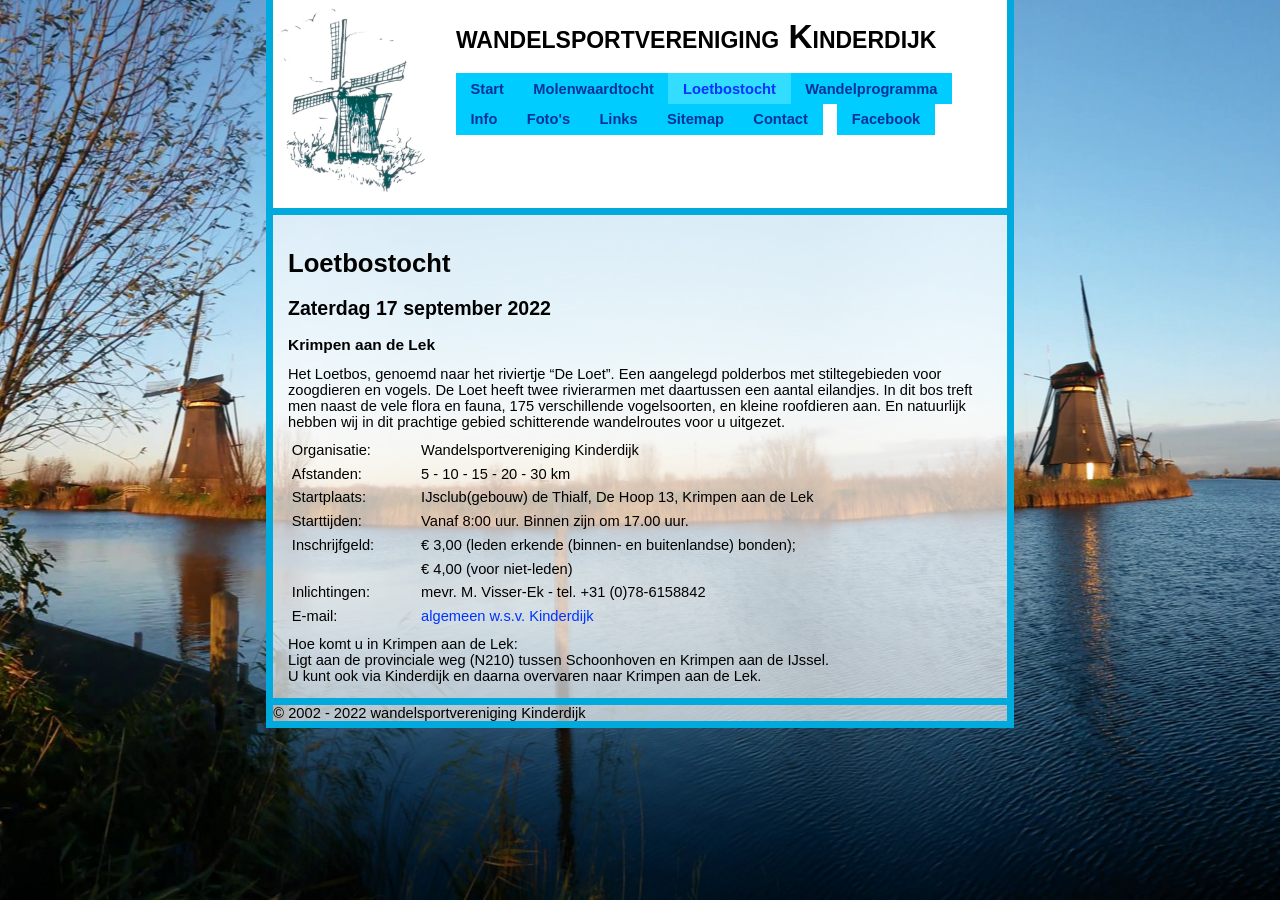
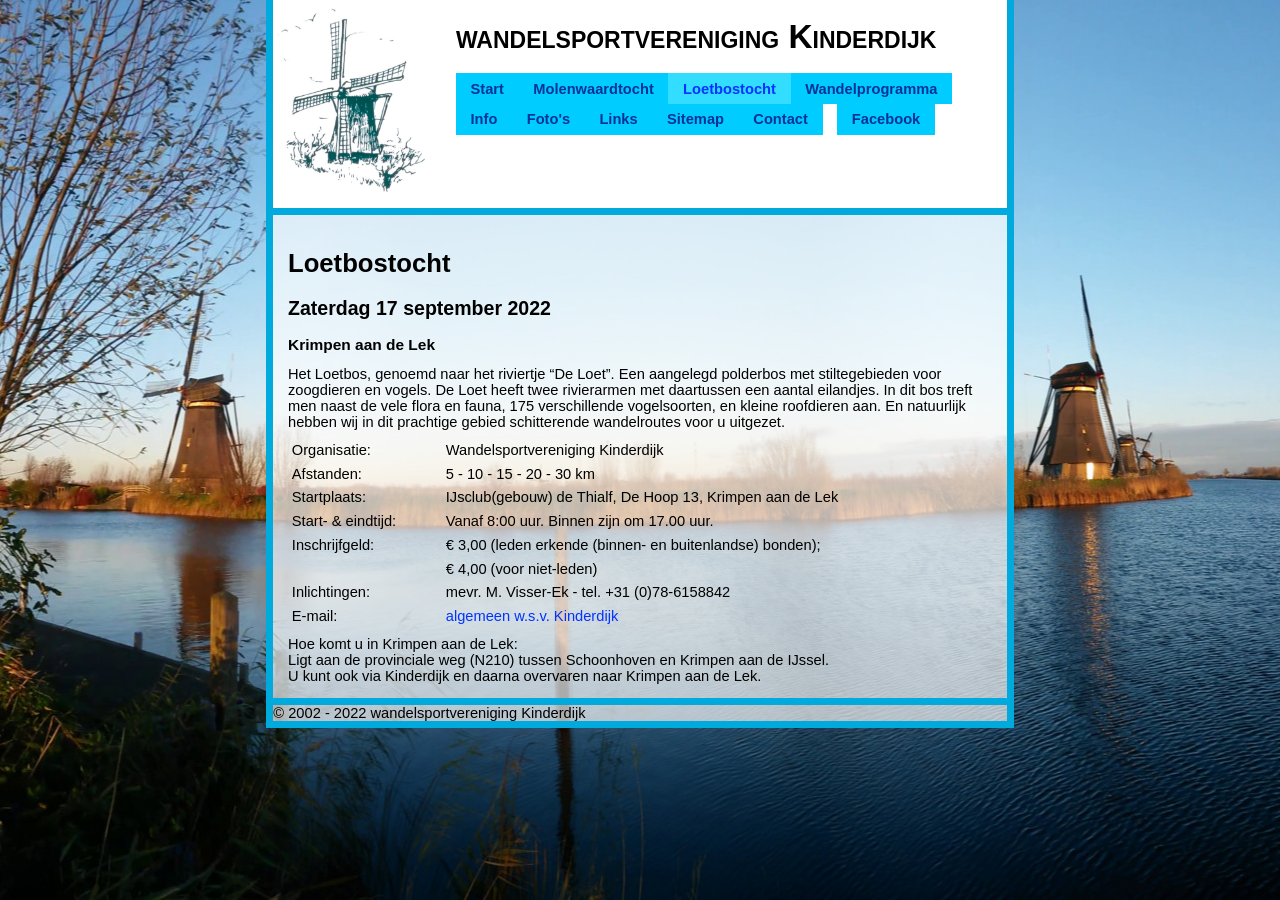
Before and after one commit to jvisser84/www.wsvkinderdijk.nl, a Jekyll site: the page built from docs/loetbostocht.md, in a window 1280 px wide. Built offline with Jekyll 4.4.1, drawn with Linux system fonts in a browser that asks for light colours.

Commit message:
'Starttijden' veranderd in 'Start- & eindtijd'

```diff
--- a/docs/loetbostocht.md
+++ b/docs/loetbostocht.md
@@ -9,14 +9,14 @@ permalink: /loetbostocht
 
 Het Loetbos, genoemd naar het riviertje “De Loet”. Een aangelegd polderbos met stiltegebieden voor zoogdieren en vogels. De Loet heeft twee rivierarmen met daartussen een aantal eilandjes. In dit bos treft men naast de vele flora en fauna, 175 verschillende vogelsoorten, en kleine roofdieren aan. En natuurlijk hebben wij in dit prachtige gebied schitterende wandelroutes voor u uitgezet.
 
-Organisatie:   | Wandelsportvereniging Kinderdijk
-Afstanden:     | 5 - 10 - 15 - 20 - 30 km
-Startplaats:   | IJsclub(gebouw) de Thialf, De Hoop 13, Krimpen aan de Lek
-Starttijden:   | Vanaf 8:00 uur. Binnen zijn om 17.00 uur.
-Inschrijfgeld: | &euro; 3,00 (leden erkende (binnen- en buitenlandse) bonden);
-               | &euro; 4,00 (voor niet-leden)
-Inlichtingen:  | mevr. M. Visser-Ek - tel. +31 (0)78-<span id="dummy">DUMMY</span>6158<span id="dummy">DUMMY</span>842
-E-mail:        | <span id="mail-algemeen"></span>
+Organisatie:       | Wandelsportvereniging Kinderdijk
+Afstanden:         | 5 - 10 - 15 - 20 - 30 km
+Startplaats:       | IJsclub(gebouw) de Thialf, De Hoop 13, Krimpen aan de Lek
+Start- & eindtijd: | Vanaf 8:00 uur. Binnen zijn om 17.00 uur.
+Inschrijfgeld:     | &euro; 3,00 (leden erkende (binnen- en buitenlandse) bonden);
+                   | &euro; 4,00 (voor niet-leden)
+Inlichtingen:      | mevr. M. Visser-Ek - tel. +31 (0)78-<span id="dummy">DUMMY</span>6158<span id="dummy">DUMMY</span>842
+E-mail:            | <span id="mail-algemeen"></span>
 
 Hoe komt u in Krimpen aan de Lek:
 Ligt aan de provinciale weg (N210) tussen Schoonhoven en Krimpen aan de IJssel.
```
Also changed, not shown: docs/molenwaardtocht.md (+1 -1 lines).
